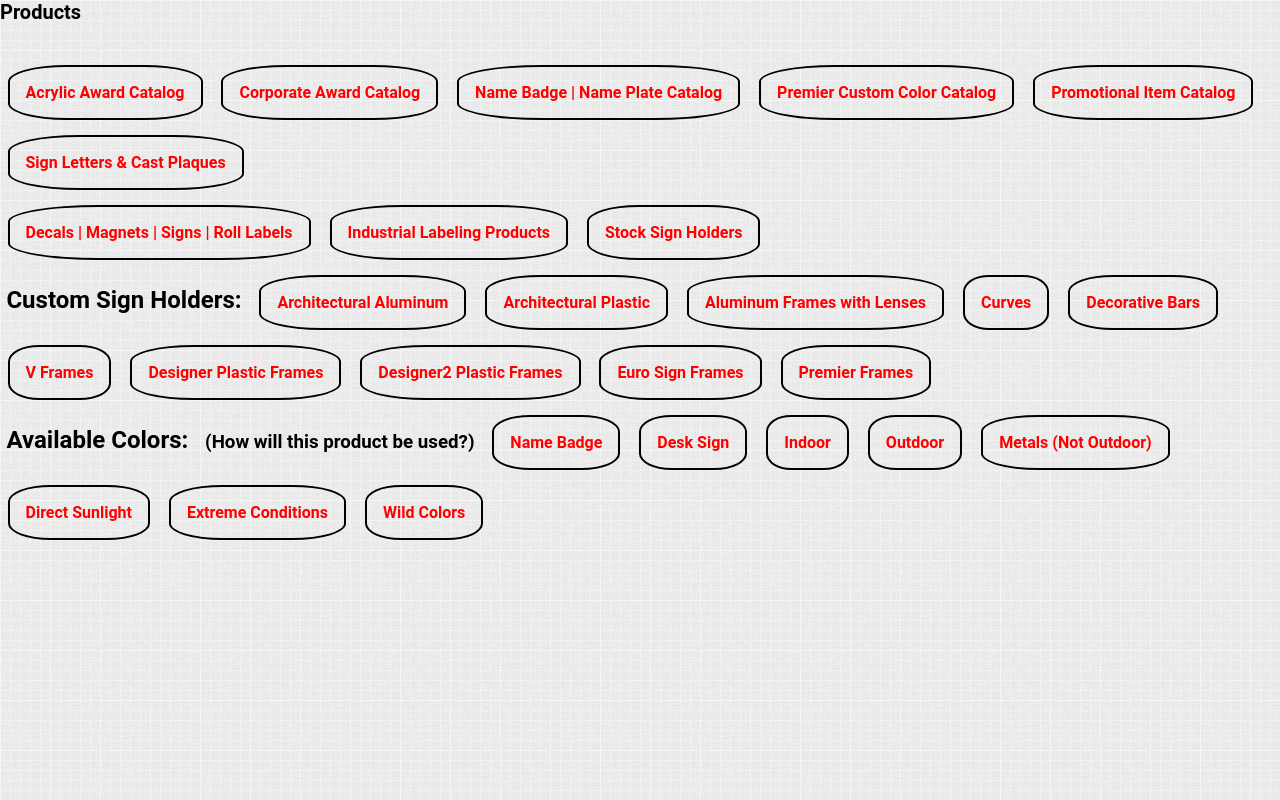
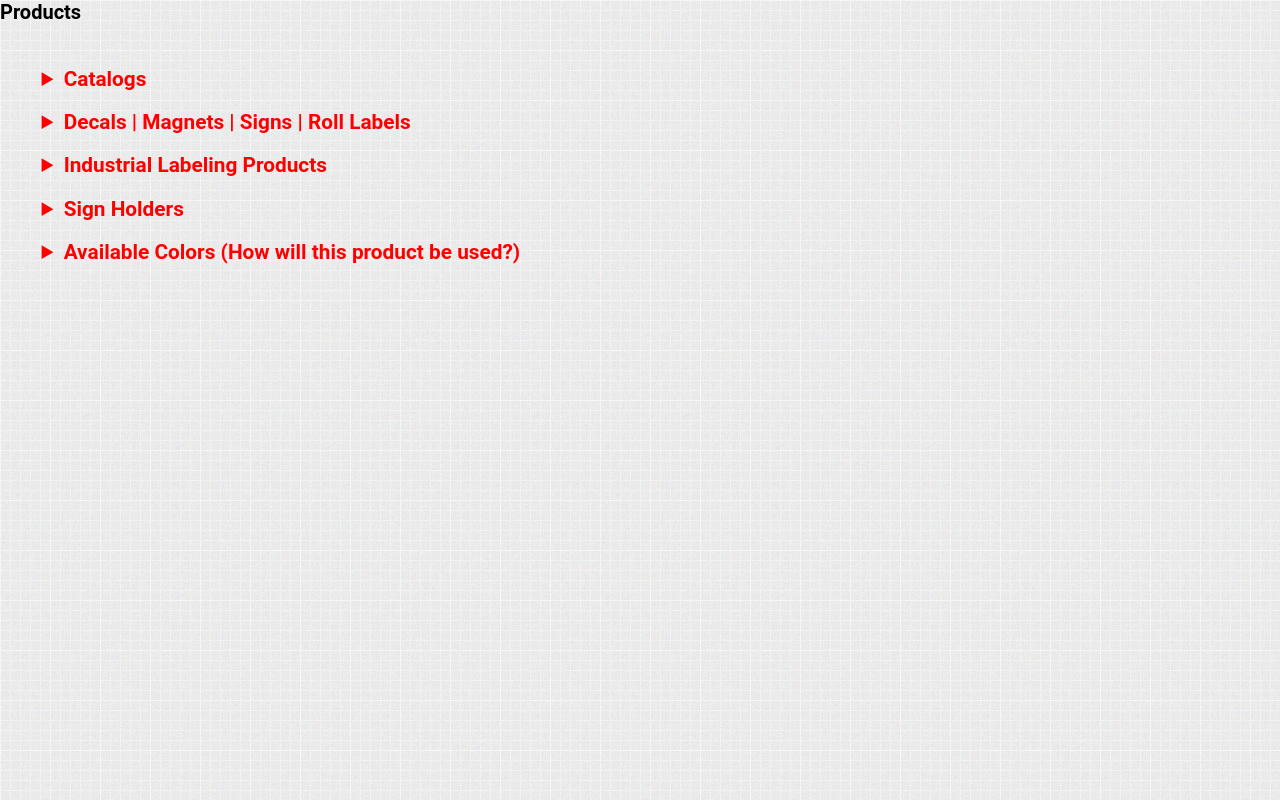
Before and after one commit to timvandehey/anpwww, a plain HTML site: page products.html in a window 1280 px wide. Drawn offline with Linux system fonts and the light colour scheme.

Commit message:
added details elements to products page

```diff
--- a/anp.css
+++ b/anp.css
@@ -233,6 +233,10 @@ nav li {
     background-color: var(--secondary);
 }
 
+.footer {
+    font-size: .8rem;
+}
+
 h2 {
     margin-left: calc(1*var(--leftMargin));
 }
@@ -247,9 +251,27 @@ h4,
     margin-left: calc(3*var(--leftMargin));
 }
 
-.products h2,
-h3 {
-    margin: 0;
+.products {
+    width: 95%;
+    margin: auto;
+}
+
+.products details,
+summary {
+    color: var(--primary);
+    padding: .3rem;
+}
+
+.products details details {
+    margin: auto;
+    width: 95%;
+}
+
+.products summary {
+    font-size: 1.3rem;
+    font-weight: bold;
+    border: 0;
+    outline: none;
 }
 
 .products a,
--- a/products.html
+++ b/products.html
@@ -6,7 +6,7 @@
 	<link href="http://www.anp4u.com/anp logo mini icon.ico" rel="shortcut icon" />
 	<link href="anp.css" rel="stylesheet" type="text/css" />
 </head>
-<style>
+<!-- <style>
 	.tab {
 		border: none;
 		display: block;
@@ -15,12 +15,14 @@
 		padding: 0;
 		height: 100%;
 		width: 100%;
-</style>
+</style> -->
 
 <body>
 	<h5>Products</h5>
 	<div class=products>
 		<nav>
+			<details>
+				<summary>Catalogs</summary>
 				<ul>
 					<li><a class="MENU" href="http://www.premieracrylic.com/" target="BODY">Acrylic Award
 							Catalog</a></li>
@@ -37,22 +39,30 @@
 							&amp;
 							Cast Plaques</a></li>
 				</ul>
-
+			</details>
+			<details>
+				<summary>Decals | Magnets | Signs | Roll Labels</summary>
 				<ul>
 					<li><a class="MENU" href="http://advancenameplate.moregreatproducts.com/Products/Products.html"
 							target="BODY">Decals
 							| Magnets |
 							Signs | Roll Labels</a>
 					</li>
+				</ul>
+			</details>
+			<details>
+				<summary>Industrial Labeling Products</summary>
+				<ul>
 					<li><a class="MENU" href="controlpanel.html" target="BODY">Industrial Labeling
 							Products</a></li>
 
-				<li><a class="MENU" href="holders.html" target="BODY">Stock Sign Holders</a></li>
 				</ul>
+			</details>
+			<details>
+				<summary>Sign Holders</summary>
+				<details>
+					<summary>Custom Sign Holders</summary>
 					<ul>
-				<li>
-					<h2>Custom Sign Holders:</h2>
-				</li>
 						<li>
 							<a class="COLOR" target="BODY" href="aa.html">Architectural Aluminum</a></td>
 						</li>
@@ -85,15 +95,14 @@
 						</li>
 
 					</ul>
-
+				</details>
 				<ul>
-				<li>
-					<h2>Available Colors:</h2>
-				</li>
-
-				<li>
-					<h3>(How will this product be used?)</h3>
-				</li>
+					<li><a class="MENU" href="holders.html" target="BODY">Stock Sign Holders</a></li>
+				</ul>
+			</details>
+			<details>
+				<summary>Available Colors (How will this product be used?)</summary>
+				<ul>
 					<li><a class="COLOR" target="BODY" href="namebadges.html">Name Badge</a></li>
 					<li><a class="COLOR" target="BODY" href="desksigns.html">Desk Sign</a></li>
 					<li><a class="COLOR" target="BODY" href="indoors.html">Indoor</a></li>
@@ -110,6 +119,7 @@
 					</li>
 					</td>
 				</ul>
+			</details>
 	</div>
 	</nav>
 	</div>
```
Also changed, not shown: index.html (+1 -1 lines). Lines whose indentation alone changed are shown as unchanged.
